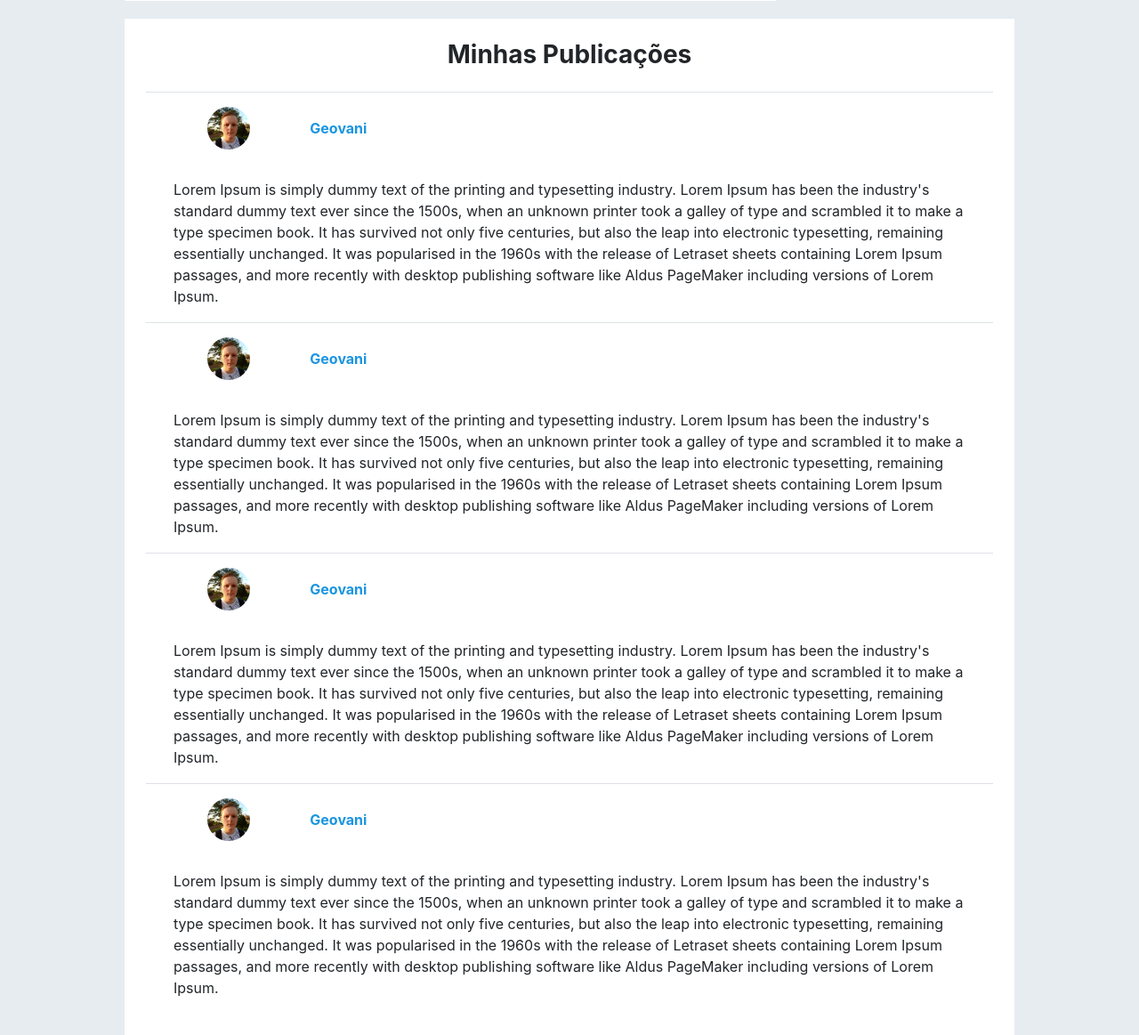
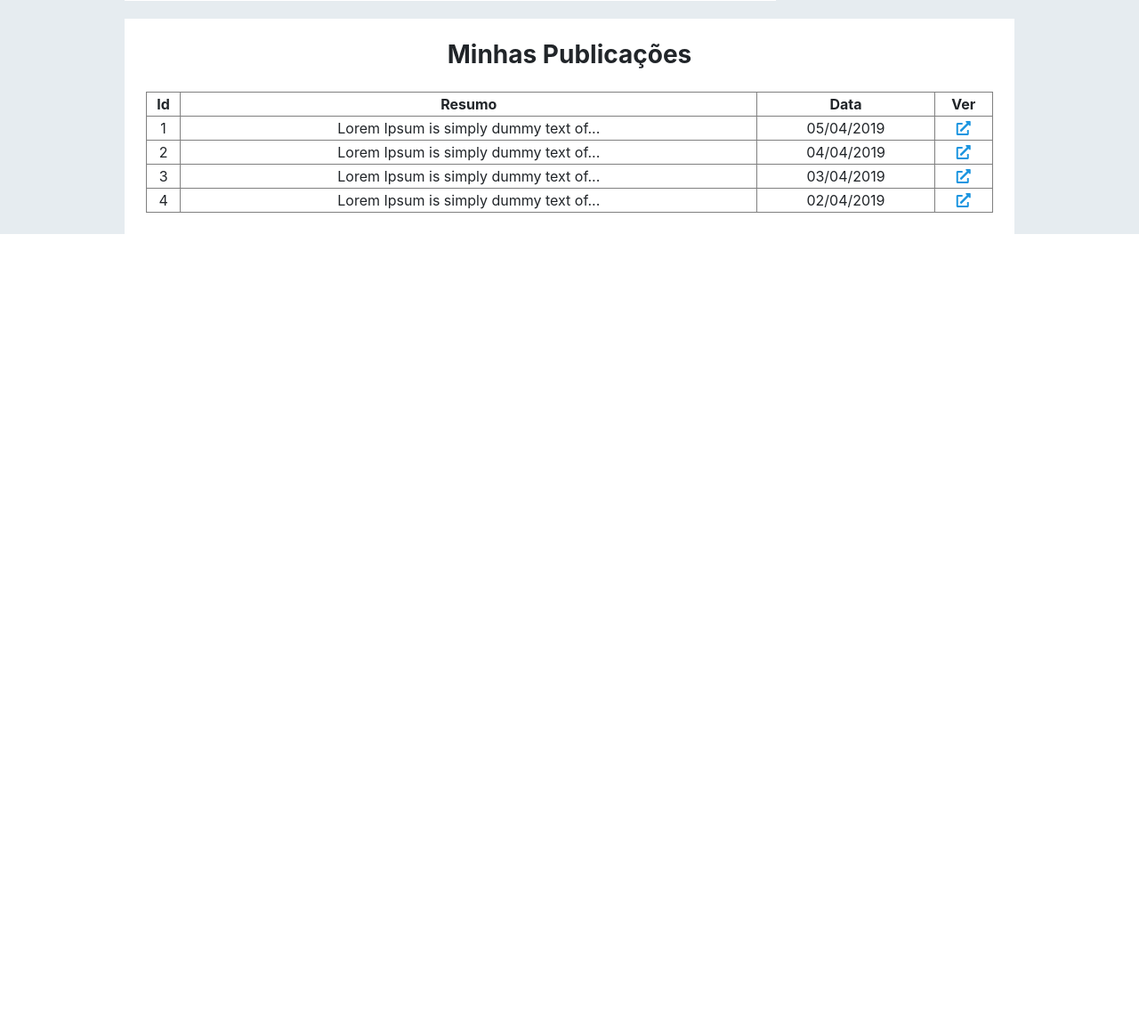
Before and after one commit to GeovaniNieswald/prog-web, a PHP site: page /perfil.html in a window 1280 px wide. Shown: the part 634-1797 px from the top of the page at 89% size. After the commit the page ends 897 px from the top, so only its background shows below. Run offline with PHP 8.4, Linux system fonts and the light colour scheme; some libraries are stand-ins or nearby versions.

Commit message:
Adicionando table

```diff
--- a/perfil.html
+++ b/perfil.html
@@ -179,7 +179,41 @@
                     <h3 class="font-weight-bold m-auto">Minhas Publicações</h3>
                 </div>
 
-                <div class="row justify-content-center ml-0 mr-0 mt-4">
+                <div class="row ml-0 mr-0 mt-4">
+                    <table class="w-100 text-center borda-left-right" rules="all" frame="hsides">
+                        <tr>
+                            <th>Id</th>
+                            <th>Resumo</th>
+                            <th>Data</th>
+                            <th>Ver</th>
+                        </tr>
+                        <tr>
+                            <td>1</td>
+                            <td>Lorem Ipsum is simply dummy text of...</td>
+                            <td>05/04/2019</td>
+                            <td><a href="" class="link-azul"><i class="fas fa-external-link-alt"></i></a></td>
+                        </tr>
+                        <tr>
+                            <td>2</td>
+                            <td>Lorem Ipsum is simply dummy text of...</td>
+                            <td>04/04/2019</td>
+                            <td><a href="" class="link-azul"><i class="fas fa-external-link-alt"></i></a></td>
+                        </tr>
+                        <tr>
+                            <td>3</td>
+                            <td>Lorem Ipsum is simply dummy text of...</td>
+                            <td>03/04/2019</td>
+                            <td><a href="" class="link-azul"><i class="fas fa-external-link-alt"></i></a></td>
+                        </tr>
+                        <tr>
+                            <td>4</td>
+                            <td>Lorem Ipsum is simply dummy text of...</td>
+                            <td>02/04/2019</td>
+                            <td><a href="" class="link-azul"><i class="fas fa-external-link-alt"></i></a></td>
+                        </tr>
+                    </table>
+
+                    <!--
                     <table class="col-12 border-top fundo-hover">
                         <tr class="row m-0 p-3">
                             <td class="col-2 text-center p-0">
@@ -247,6 +281,7 @@
                             </td>
                         </tr>
                     </table>
+                    -->
                 </div>
             </div>
         </div>
--- a/recursos/css/estilo.css
+++ b/recursos/css/estilo.css
@@ -270,4 +270,9 @@ ul {
     width: calc(100% - 32px);
 }
 
+.borda-left-right {
+    border-left-style: solid !important;
+    border-right-style: solid !important;
+}
+
 /* azul primário = 1b95e0     cinza primário = 637381    vermelho = E81919   compartilhar = 17bf63 */
```
